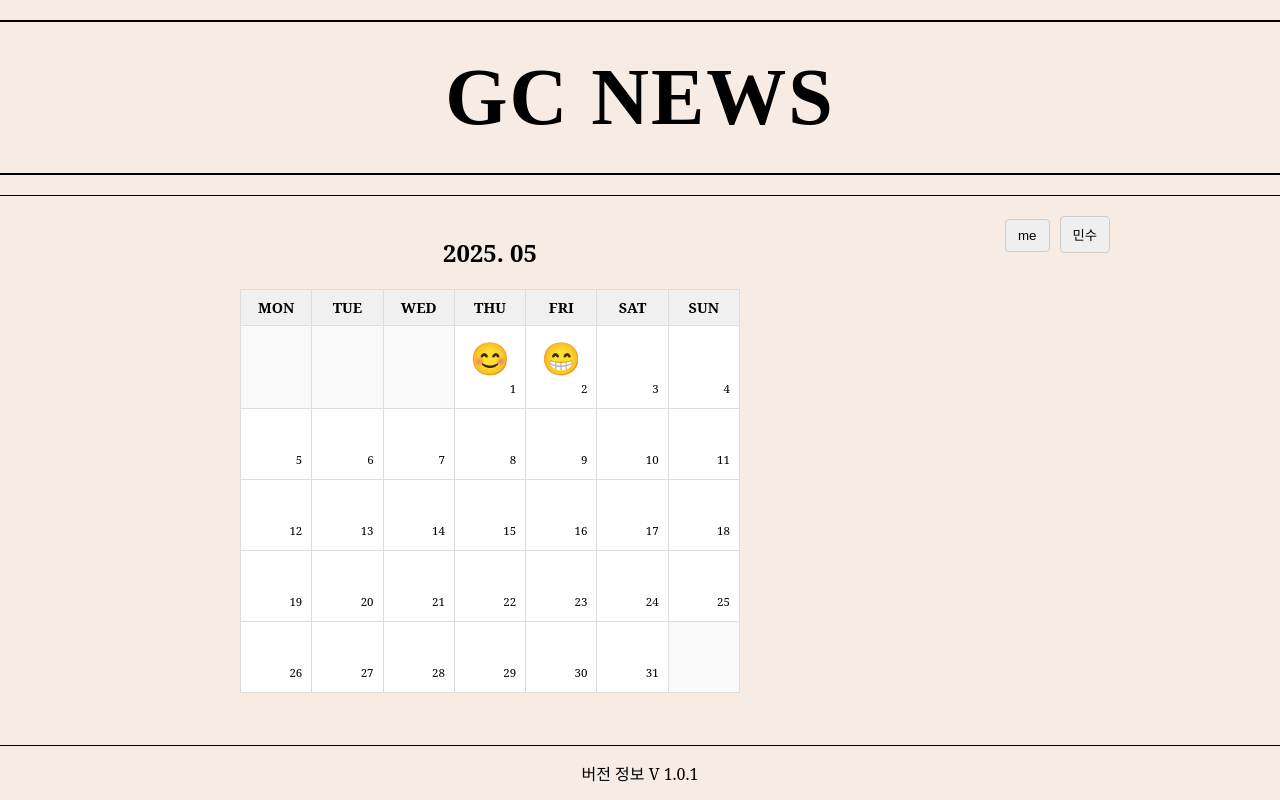
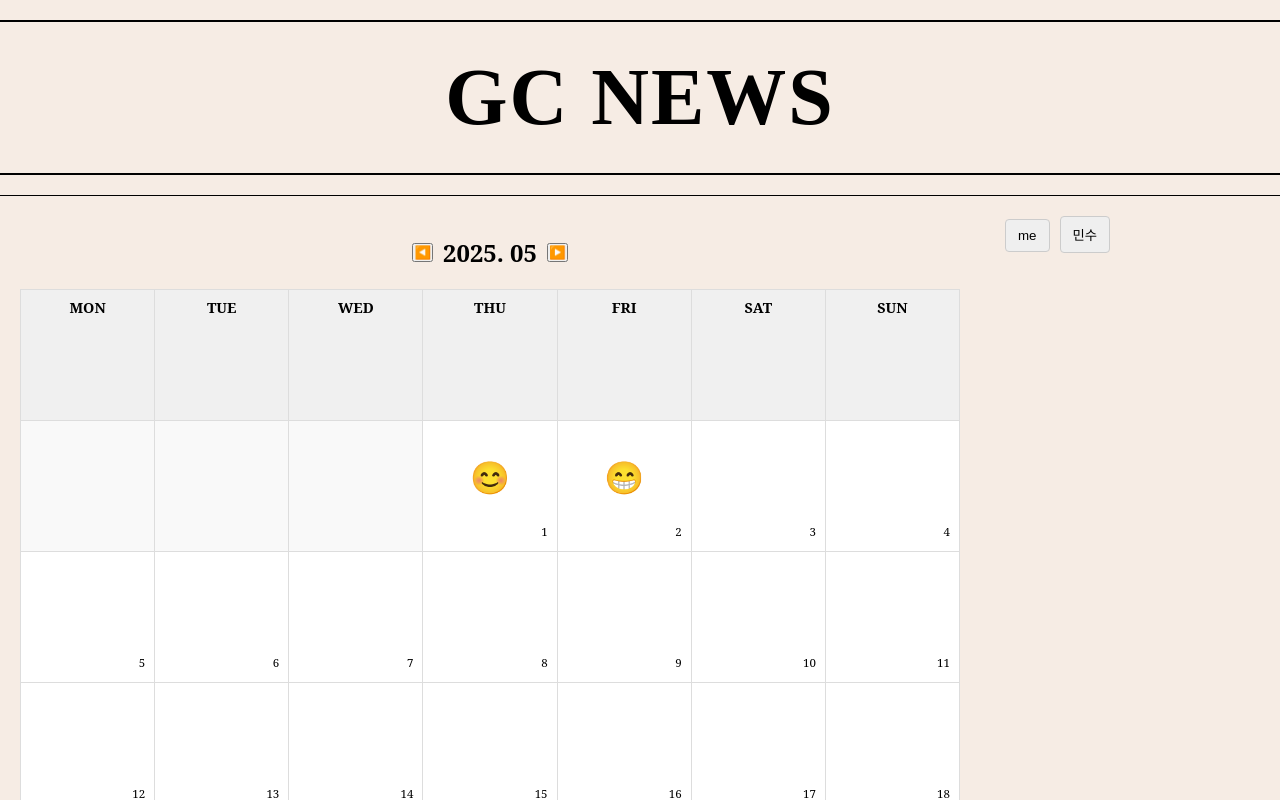
Before and after one commit to GachonNews/gcnews-front, a React (Vite) app in the folder gcnews/: page /calendar in a window 1280 px wide. Shown: the top 800 px of the page. Built offline with nearby package versions, Linux system fonts and the light colour scheme.

Commit message:
캘린더 최신화 추후 계속 업뎃

```diff
--- a/gcnews/src/components/Calendar.jsx
+++ b/gcnews/src/components/Calendar.jsx
@@ -1,6 +1,5 @@
-// 📁 src/components/Calendar.jsx
 import React from 'react';
-import EmotionIcon from './EmotionIcon'; // EmotionIcon import 유지
+import EmotionIcon from './EmotionIcon';
 
 const calendarGridStyle = {
   display: 'grid',
@@ -8,11 +7,12 @@ const calendarGridStyle = {
   gap: '1px',
   backgroundColor: '#ddd',
   border: '1px solid #ddd',
-    maxWidth: '500px',
+  maxWidth: '1300px',
   margin: '0 auto',
 };
 
 const cellStyle = {
+  height: '130px',
   padding: '10px 5px',
   textAlign: 'center',
   backgroundColor: '#fff',
@@ -45,34 +45,50 @@ const selectedCellStyle = {
   border: '2px solid #007bff',
 };
 
-const Calendar = ({ year, month, data, onDateClick, selectedDate }) => {
+const Calendar = ({ year, month, setYear, setMonth, data, onDateClick, selectedDate }) => {
   const daysOfWeek = ['MON', 'TUE', 'WED', 'THU', 'FRI', 'SAT', 'SUN'];
   const daysInMonth = new Date(year, month, 0).getDate();
   const firstDayOfMonth = new Date(year, month - 1, 1).getDay();
   const startDayOffset = (firstDayOfMonth === 0) ? 6 : firstDayOfMonth - 1;
   const calendarCells = [];
 
-    // Month and Year display
+  const handlePrevMonth = () => {
+    if (month === 1) {
+      setYear(year - 1);
+      setMonth(12);
+    } else {
+      setMonth(month - 1);
+    }
+  };
+
+  const handleNextMonth = () => {
+    if (month === 12) {
+      setYear(year + 1);
+      setMonth(1);
+    } else {
+      setMonth(month + 1);
+    }
+  };
+
   const monthYearDisplay = (
-        <div style={{ fontSize: '24px', fontWeight: 'bold', textAlign: 'center', margin: '20px 0' }}>
-            {`${year}. ${String(month).padStart(2, '0')}`}
+    <div style={{ display: 'flex', justifyContent: 'center', alignItems: 'center', gap: '10px', margin: '20px 0' }}>
+      <button onClick={handlePrevMonth}>◀️</button>
+      <div style={{ fontSize: '24px', fontWeight: 'bold' }}>{`${year}. ${String(month).padStart(2, '0')}`}</div>
+      <button onClick={handleNextMonth}>▶️</button>
     </div>
   );
 
-    // Day labels
   daysOfWeek.forEach(day => {
     calendarCells.push(<div key={day} style={dayLabelStyle}>{day}</div>);
   });
 
-    // Empty cells
   for (let i = 0; i < startDayOffset; i++) {
     calendarCells.push(<div key={`empty-${i}`} style={{ ...cellStyle, backgroundColor: '#f9f9f9', cursor: 'default' }}></div>);
   }
 
-    // Date cells
   for (let day = 1; day <= daysInMonth; day++) {
     const dateStr = `${year}-${String(month).padStart(2, '0')}-${String(day).padStart(2, '0')}`;
-        const dayData = data ? data[dateStr] : null; // data가 null or undefined일 경우 처리
+    const dayData = data ? data[dateStr] : null;
     const emotionLevel = dayData ? dayData.emotionLevel : 0;
 
     calendarCells.push(
@@ -82,16 +98,13 @@ const Calendar = ({ year, month, data, onDateClick, selectedDate }) => {
         onClick={() => onDateClick(dateStr)}
       >
         <div style={{ flexGrow: 1, display: 'flex', flexDirection: 'column', justifyContent: 'center', alignItems: 'center' }}>
-                    {dayData ? (
-                        <EmotionIcon count={emotionLevel} />
-                    ) : null}
+          {dayData ? <EmotionIcon count={emotionLevel} /> : null}
         </div>
         <div style={dateNumberStyle}>{day}</div>
       </div>
     );
   }
 
-    // Empty cells at the end
   const totalCells = startDayOffset + daysInMonth;
   const remainingCells = (7 - (totalCells % 7)) % 7;
   for (let i = 0; i < remainingCells; i++) {
--- a/gcnews/src/layouts/CalendarLayout.jsx
+++ b/gcnews/src/layouts/CalendarLayout.jsx
@@ -6,6 +6,9 @@ import ActivityDetail from '../components/ActivityDetail';
 import './CalendarLayout.css';
 
 const CalendarLayout = () => {
+  const currentDate = new Date(); // 여기로 이동
+  const [year, setYear] = useState(currentDate.getFullYear());
+  const [month, setMonth] = useState(currentDate.getMonth() + 1);
   const [selectedFriend, setSelectedFriend] = useState('me');
   const [selectedDate, setSelectedDate] = useState(null);
 
@@ -25,21 +28,19 @@ const CalendarLayout = () => {
     return acc;
   }, {});
 
-  const currentDate = new Date();
-  const currentYear = currentDate.getFullYear();
-  const currentMonth = currentDate.getMonth() + 1;
-
   return (
     <div className="calendar-layout">
       <GcNewsHeader />
       <main className="calendar-main-content">
         <div className="calendar-left-section">
           <Outlet context={{
-            year: currentYear,
-            month: currentMonth,
+            year,
+            month,
             data: calendarData,
             selectedDate,
-            onDateClick: setSelectedDate
+            onDateClick: setSelectedDate,
+            setYear,
+            setMonth
           }} />
         </div>
 
```
Lines whose indentation alone changed are shown as unchanged.
